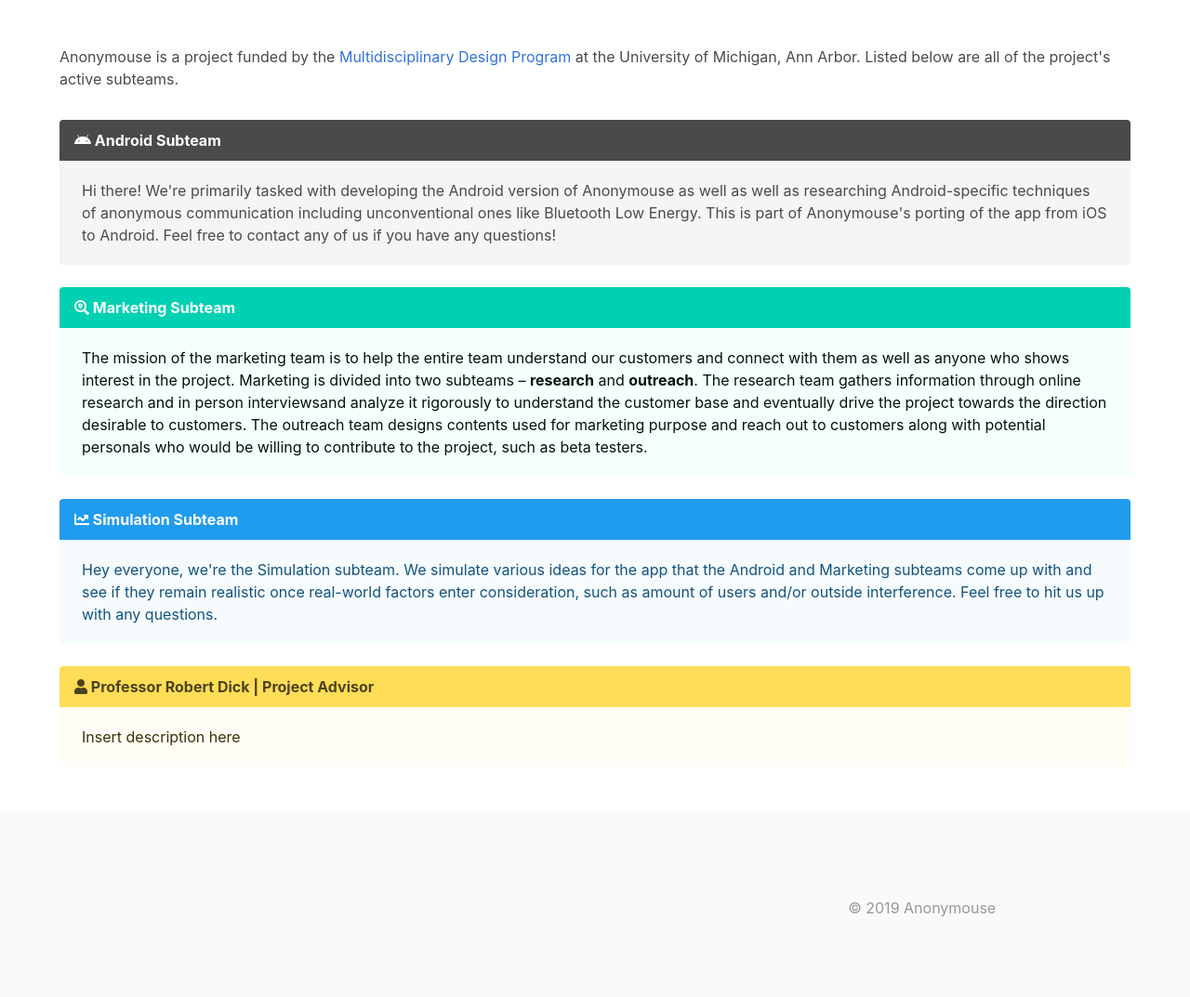
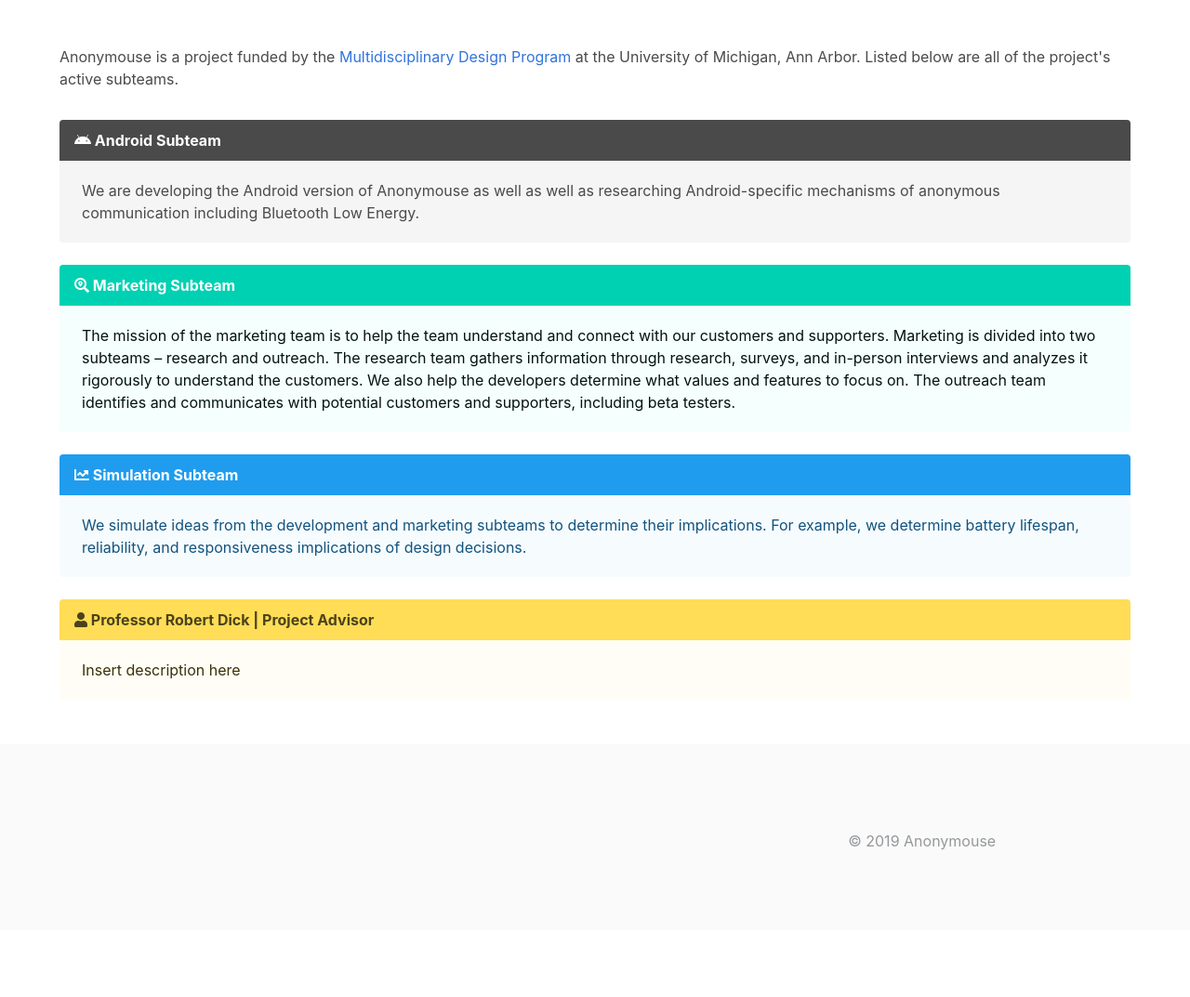
Before and after one commit to duo-yang/anonymouse-site, a Flask app: page /staff/ in a window 1280 px wide. Shown: the part 403-1476 px from the top of the page at 93% size. After the commit the page ends 1318 px from the top, so only its background shows below. Run offline with Flask 2, Linux system fonts and the light colour scheme; some libraries are stand-ins or nearby versions.

Commit message:
Revised.

```diff
--- a/templates/staff.html
+++ b/templates/staff.html
@@ -17,7 +17,7 @@
 					<p><i class="fab fa-android"></i> Android Subteam</p>
 				</div>
 				<div class="message-body">
-					<p>Hi there! We're primarily tasked with developing the Android version of Anonymouse as well as well as researching Android-specific techniques of anonymous communication including unconventional ones like Bluetooth Low Energy. This is part of Anonymouse's porting of the app from iOS to Android. Feel free to contact any of us if you have any questions!</p>
+					<p>We are developing the Android version of Anonymouse as well as well as researching Android-specific mechanisms of anonymous communication including Bluetooth Low Energy.</p>
 				</div>
 			</article>
 			<article class="message is-primary">
@@ -25,7 +25,7 @@
 					<p><i class="fas fa-search-location"></i> Marketing Subteam</p>
 				</div>
 				<div class="message-body">
-					<p>The mission of the marketing team is to help the entire team understand our customers and connect with them as well as anyone who shows interest in the project. Marketing is divided into two subteams – <b>research</b> and <b>outreach</b>.  The research team gathers information through online research and in person interviewsand analyze it rigorously to understand the customer base and eventually drive the project towards the direction desirable to customers. The outreach team designs contents used for marketing purpose and reach out to customers along with potential personals who would be willing to contribute to the project, such as beta testers.</p>
+					<p>The mission of the marketing team is to help the team understand and connect with our customers and supporters. Marketing is divided into two subteams – research and outreach.  The research team gathers information through research, surveys, and in-person interviews and analyzes it rigorously to understand the customers. We also help the developers determine what values and features to focus on. The outreach team identifies and communicates with potential customers and supporters, including beta testers.</p>
 				</div>
 			</article>
 			<article class="message is-info">
@@ -33,7 +33,7 @@
 					<p><i class="fas fa-chart-line"></i> Simulation Subteam</p>
 				</div>
 				<div class="message-body">
-					<p>Hey everyone, we're the Simulation subteam. We simulate various ideas for the app that the Android and Marketing subteams come up with and see if they remain realistic once real-world factors enter consideration, such as amount of users and/or outside interference. Feel free to hit us up with any questions.</p>
+					<p>We simulate ideas from the development and marketing subteams to determine their implications. For example, we determine battery lifespan, reliability, and responsiveness implications of design decisions.</p>
 				</div>
 			</article>
 			<article class="message is-warning">
```
